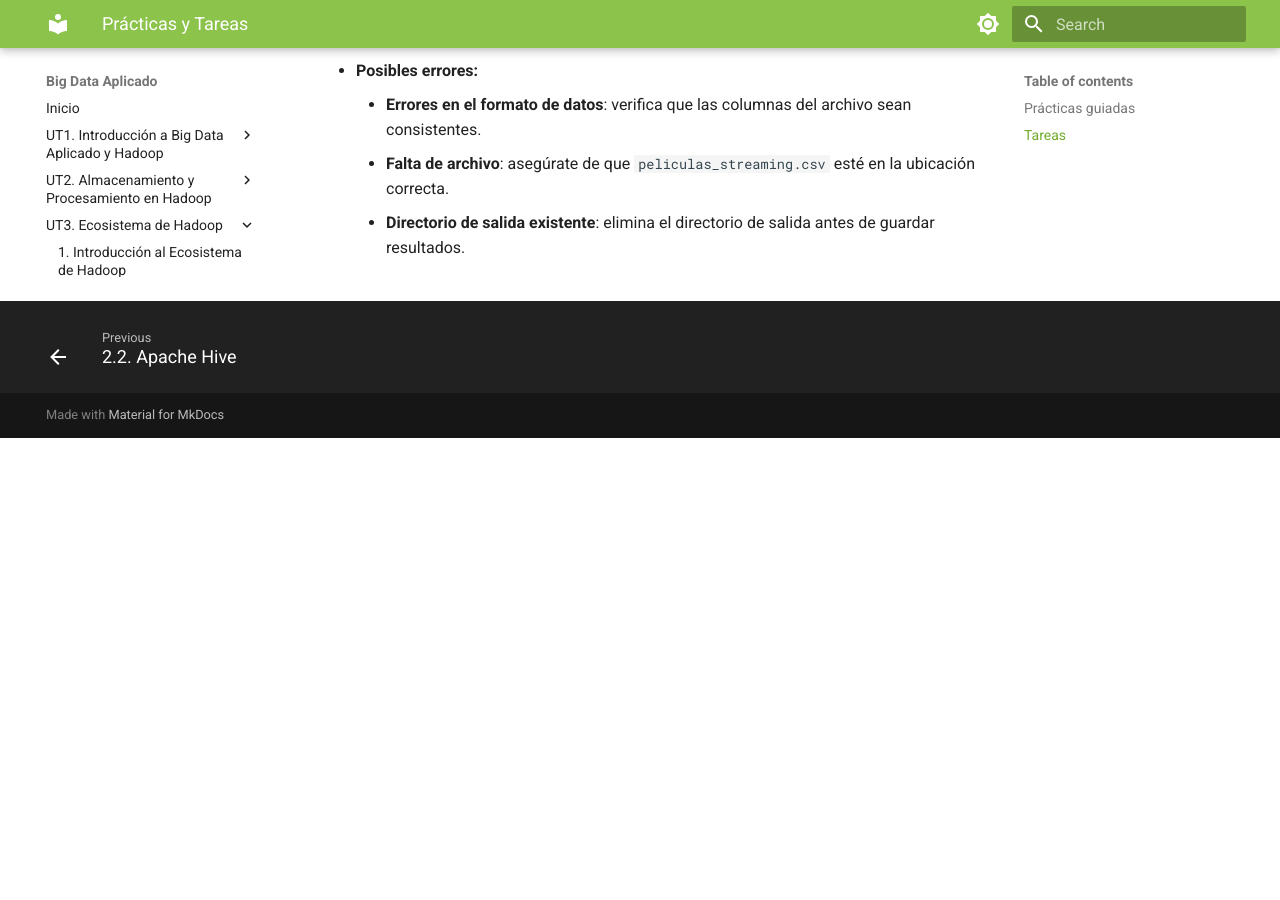
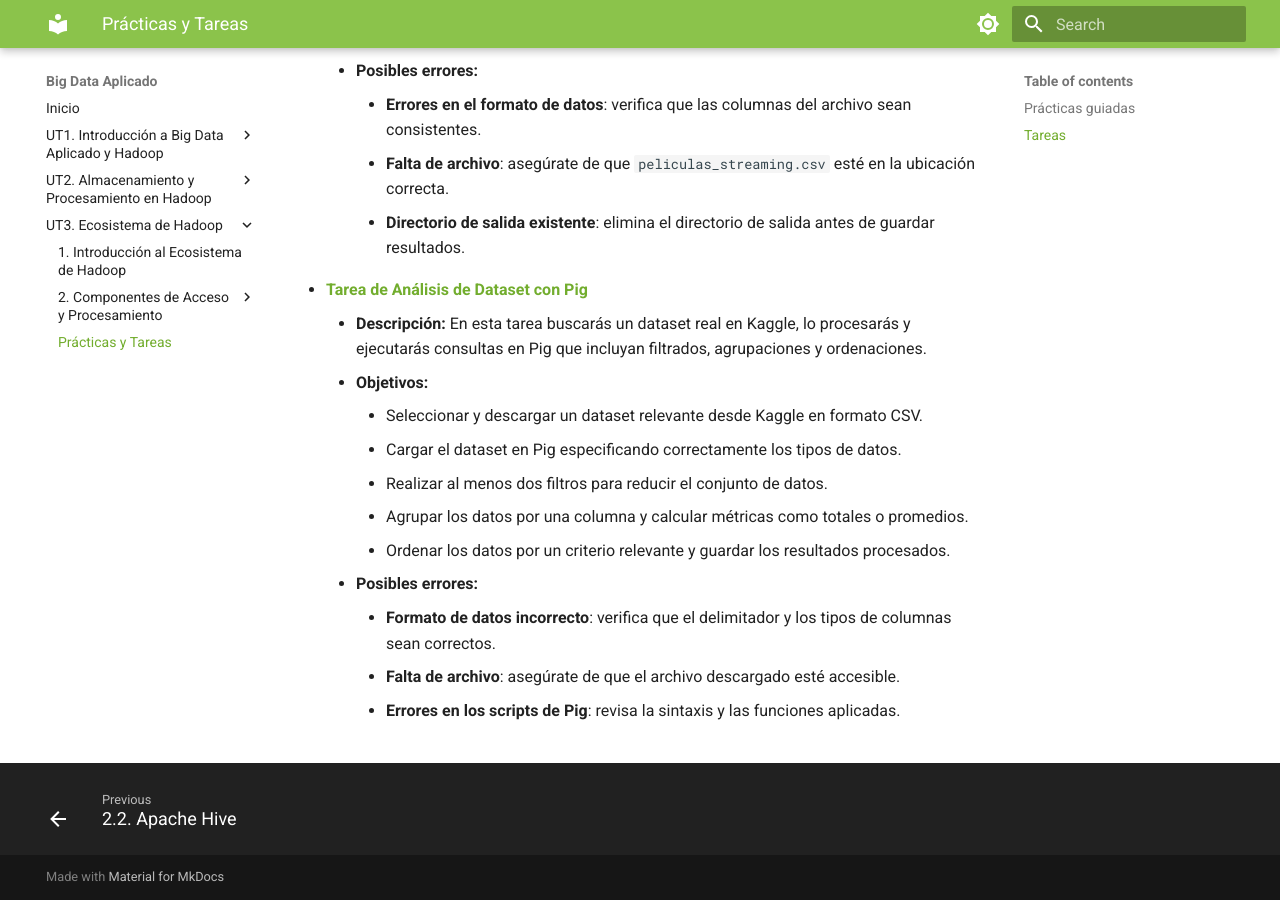
Before and after one commit to jgarciadeparedesh02/bda-apuntes, an MkDocs documentation site: the page built from docs/ut3-ecosistema-hadoop/tareas/index.md, in a window 1280 px wide and 900 px high, scrolled down 1753 px. Built offline with MkDocs 1.6.1 and Material for MkDocs 9.7.7, drawn with Linux system fonts in a browser that asks for light colours; before the commit the page ends 2191 px from its top, so only the background shows below that.

Commit message:
add new tasks

```diff
--- a/docs/ut3-ecosistema-hadoop/tareas/index.md
+++ b/docs/ut3-ecosistema-hadoop/tareas/index.md
@@ -43,3 +43,16 @@ Las tareas son actividades prácticas donde aplicarás tus conocimientos y resol
         - **Errores en el formato de datos**: verifica que las columnas del archivo sean consistentes.
         - **Falta de archivo**: asegúrate de que `peliculas_streaming.csv` esté en la ubicación correcta.
         - **Directorio de salida existente**: elimina el directorio de salida antes de guardar resultados.
+
+- [**Tarea de Análisis de Dataset con Pig**](./pig/4_csv_eleccion.md)
+    - **Descripción:** En esta tarea buscarás un dataset real en Kaggle, lo procesarás y ejecutarás consultas en Pig que incluyan filtrados, agrupaciones y ordenaciones.
+    - **Objetivos:**
+        - Seleccionar y descargar un dataset relevante desde Kaggle en formato CSV.
+        - Cargar el dataset en Pig especificando correctamente los tipos de datos.
+        - Realizar al menos dos filtros para reducir el conjunto de datos.
+        - Agrupar los datos por una columna y calcular métricas como totales o promedios.
+        - Ordenar los datos por un criterio relevante y guardar los resultados procesados.
+    - **Posibles errores:**
+        - **Formato de datos incorrecto**: verifica que el delimitador y los tipos de columnas sean correctos.
+        - **Falta de archivo**: asegúrate de que el archivo descargado esté accesible.
+        - **Errores en los scripts de Pig**: revisa la sintaxis y las funciones aplicadas.
```
Also changed, not shown: docs/ut3-ecosistema-hadoop/tareas/pig/4_csv_eleccion.md (added, +39 -0 lines).
